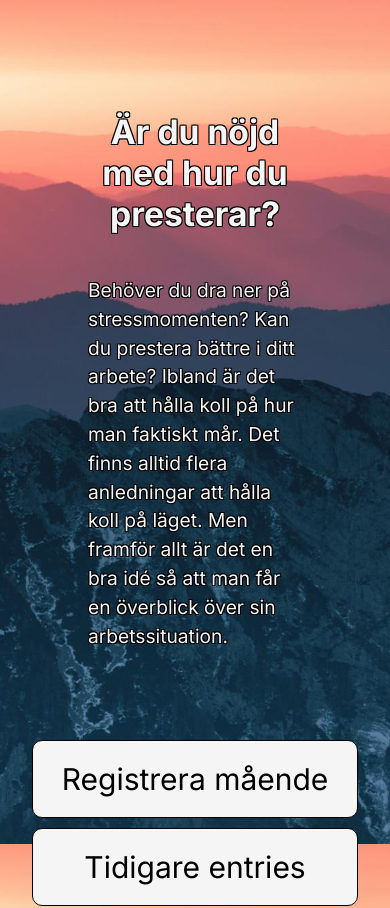
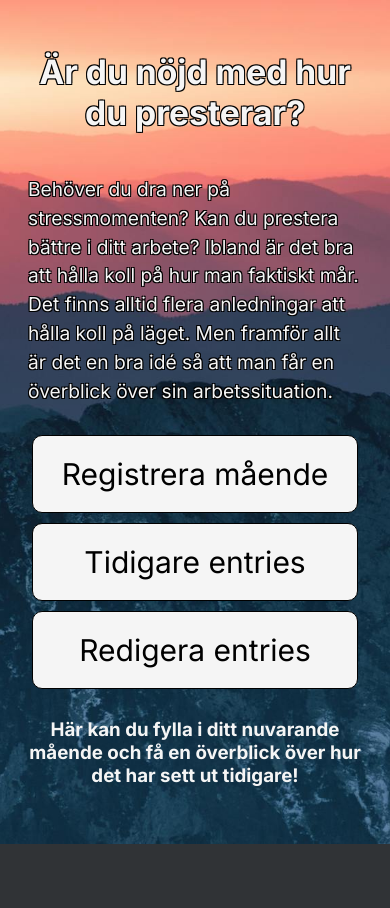
Before and after one commit to Joelljunggren/prodtrackerfrontend, a Next.js app: page / in a window 390 px wide. Shown: the top 908 px of the page. After the commit the page ends 844 px from the top, so only its background shows below. Built offline with nearby package versions, Linux system fonts and the light colour scheme.

Commit message:
Changes to infodiv.

```diff
--- a/src/app/globals.css
+++ b/src/app/globals.css
@@ -313,4 +313,15 @@ form .form-details .messageInput {
     margin-bottom: 10px;
     width: 100%;
   }
+  .infoDiv {
+    max-width: calc(100%);
+    padding: 20px;
+  }
 }
+
+@media (max-width:500px) {
+  .stresslevel, .productivityLevel {
+    flex: 100%;
+    height: 20px;
+  }
+}
```
